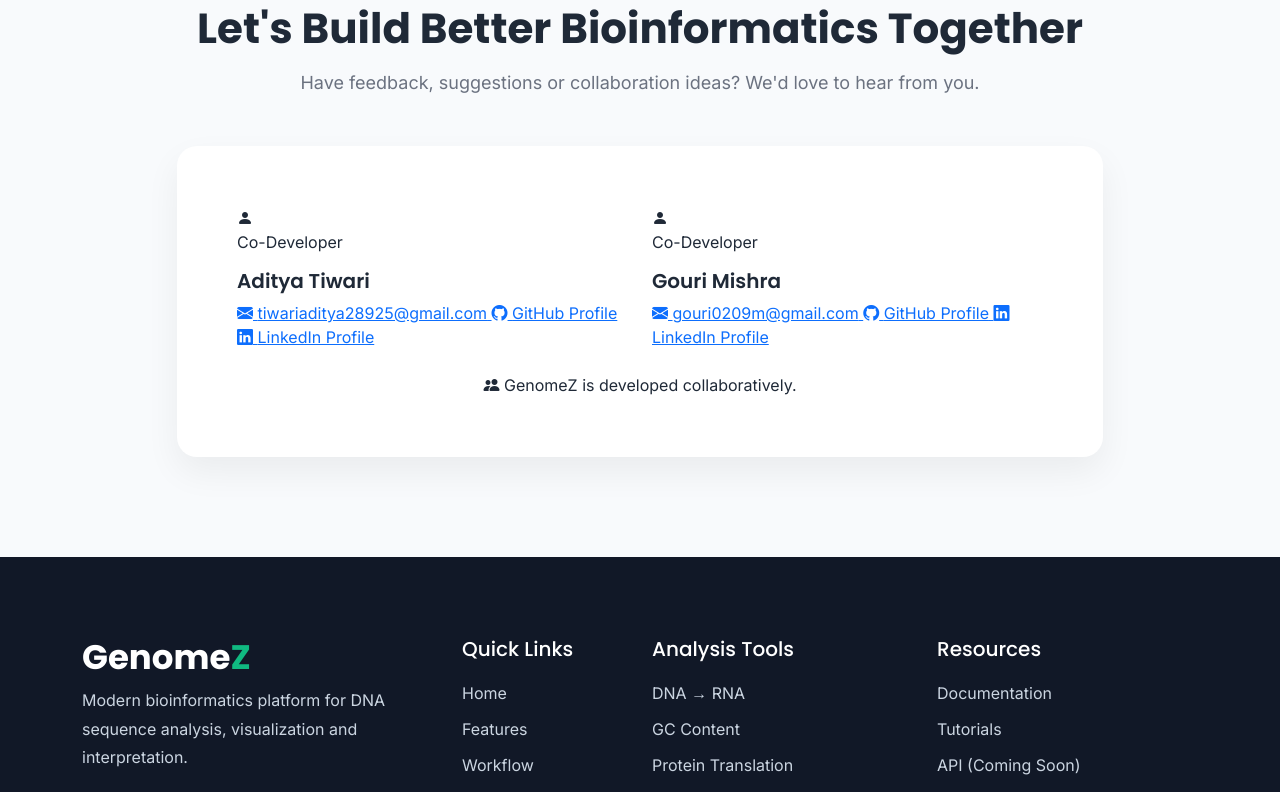
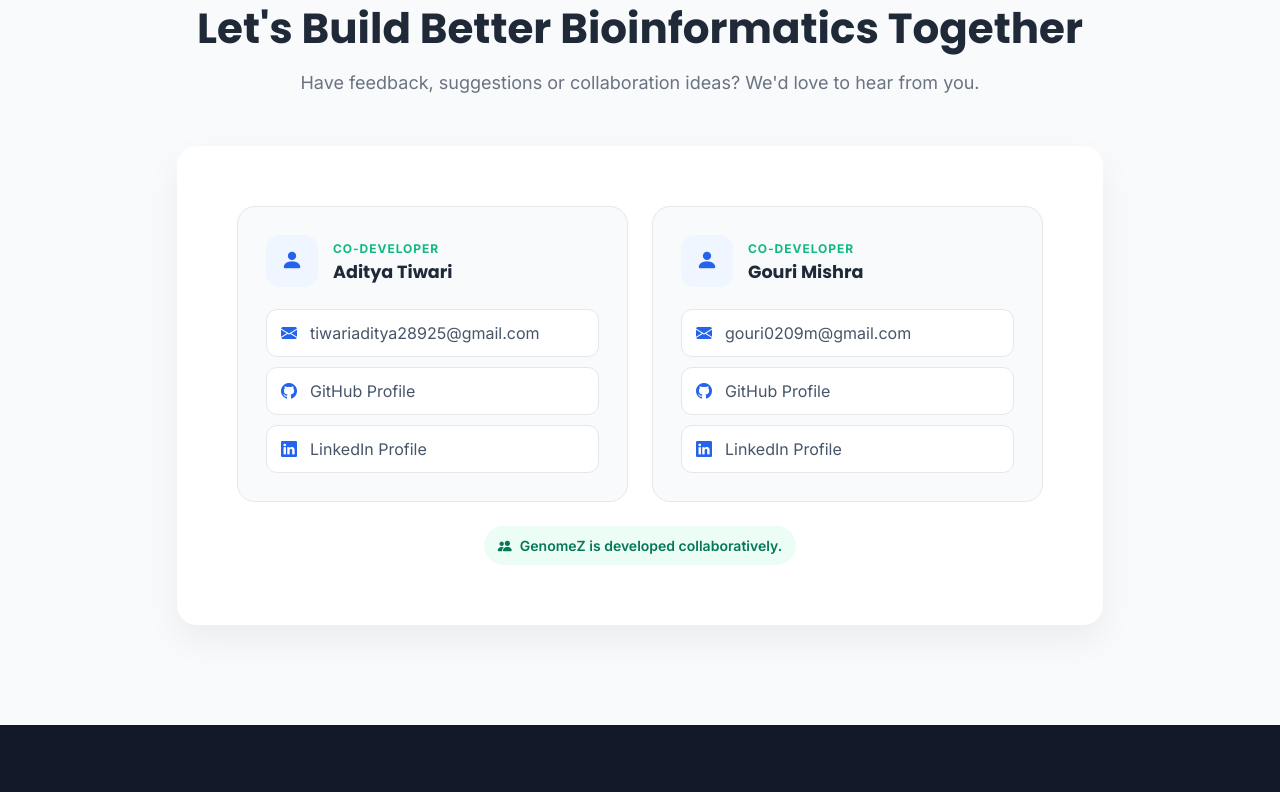
Before and after one commit to adityatiwari-git/GenomeZ, a Django app: page / in a window 1280 px wide. Shown: the part 3418-4210 px from the top of the page. Run offline with Django 5.2, Linux system fonts and the light colour scheme.

Commit message:
Style collaborator contact cards

```diff
--- a/static/css/style.css
+++ b/static/css/style.css
@@ -51,7 +51,6 @@ h1,h2,h3,h4,h5,h6{
     background:#1D4ED8;
 
 }
-
 
 
 
@@ -506,6 +505,106 @@ CONTACT
 
 }
 
+.contact-person-card{
+    background:#F8FAFC;
+    border:1px solid #E5E7EB;
+    border-radius:18px;
+    padding:28px;
+    text-align:left;
+    transition:transform .25s ease, box-shadow .25s ease, border-color .25s ease;
+}
+
+.contact-person-card:hover{
+    transform:translateY(-4px);
+    border-color:#BFDBFE;
+    box-shadow:0 14px 30px rgba(15,23,42,.08);
+}
+
+.contact-person-header{
+    display:flex;
+    align-items:center;
+    gap:15px;
+    margin-bottom:22px;
+}
+
+.contact-avatar{
+    width:52px;
+    height:52px;
+    flex:0 0 52px;
+    border-radius:14px;
+    display:flex;
+    align-items:center;
+    justify-content:center;
+    background:#EFF6FF;
+    color:#2563EB;
+    font-size:22px;
+}
+
+.contact-role{
+    display:block;
+    margin-bottom:4px;
+    color:#10B981;
+    font-size:12px;
+    font-weight:700;
+    text-transform:uppercase;
+    letter-spacing:.08em;
+}
+
+.contact-person-header h5{
+    margin:0;
+    font-size:1.1rem;
+    font-weight:700;
+    color:#1F2937;
+}
+
+.contact-detail{
+    display:flex;
+    align-items:center;
+    gap:12px;
+    padding:11px 13px;
+    margin-top:10px;
+    border-radius:11px;
+    background:#FFFFFF;
+    border:1px solid #E5E7EB;
+    color:#475569 !important;
+    text-decoration:none;
+    transition:background .2s ease, border-color .2s ease, color .2s ease;
+}
+
+.contact-detail i{
+    width:18px;
+    text-align:center;
+    color:#2563EB;
+}
+
+.contact-detail:hover{
+    background:#EFF6FF;
+    border-color:#BFDBFE;
+    color:#1D4ED8 !important;
+}
+
+.contact-collaboration-note{
+    display:inline-flex;
+    align-items:center;
+    gap:8px;
+    padding:9px 14px;
+    border-radius:999px;
+    background:#ECFDF5;
+    color:#047857;
+    font-size:14px;
+    font-weight:600;
+}
+
+@media (max-width:767px){
+    .contact-card{
+        padding:32px 20px;
+    }
+
+    .contact-person-card{
+        padding:22px;
+    }
+}
+
 /* ===========================
 FOOTER
 ===========================*/
```
